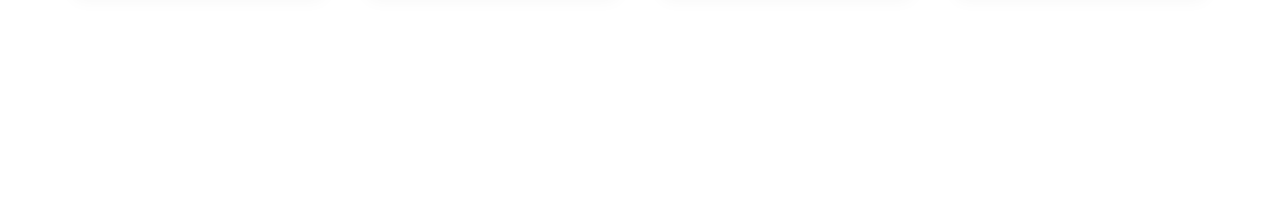
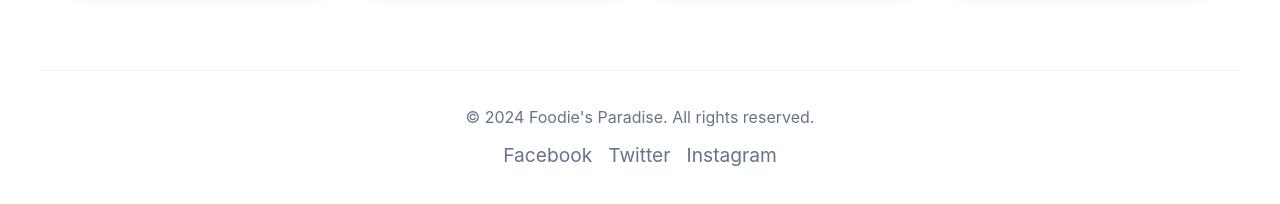
Before and after one commit to nitish754/learning-react, a React (Vite) app: page / in a window 1280 px wide. Shown: the part 884-1088 px from the top of the page. Before the commit the page ends 986 px from the top, so only its background shows below. Built offline with nearby package versions, Linux system fonts and the light colour scheme.

Commit message:
added footer component

```diff
--- a/App.css
+++ b/App.css
@@ -193,5 +193,20 @@
     background: #fff;
 }
 
+.social-links{
+    display: flex;
+    justify-content: center;
+    gap: 16px;
+    margin-top: 12px;
+}
+.social-links > a{
+    color: #64748b;
+    text-decoration: none;
+    font-size: 1.2rem;
+}
+.social-links > a:hover{
+    color: #0f172a;
+}
+
 /* utility */
 .muted{ color: #6b7280; }
--- a/Components/Footer.jsx
+++ b/Components/Footer.jsx
@@ -0,0 +1,14 @@
+const Footer = () => {
+    return (
+        <div className="footer">
+            <p>&copy; 2024 Foodie's Paradise. All rights reserved.</p>
+            <div className="social-links">
+                <a href="https://facebook.com" target="_blank" rel="noopener noreferrer">Facebook</a>
+                <a href="https://twitter.com" target="_blank" rel="noopener noreferrer">Twitter</a>
+                <a href="https://instagram.com" target="_blank" rel="noopener noreferrer">Instagram</a>
+            </div>
+        </div>
+    );
+}
+
+export default Footer;
--- a/Pages/Home.jsx
+++ b/Pages/Home.jsx
@@ -1,6 +1,7 @@
 import Header from "../Components/Header";
 import WhatsInMind from "../Components/WhatInMind";
 import TopRestaurant from "../Components/TopRestaurant";
+import Footer from "../Components/Footer";
 const Home = () => {
     return (
         <div className="home-container">
@@ -9,6 +10,7 @@
                 <WhatsInMind />
                 <TopRestaurant />
 
+                <Footer />
             </div>
         </div>
     );
```
